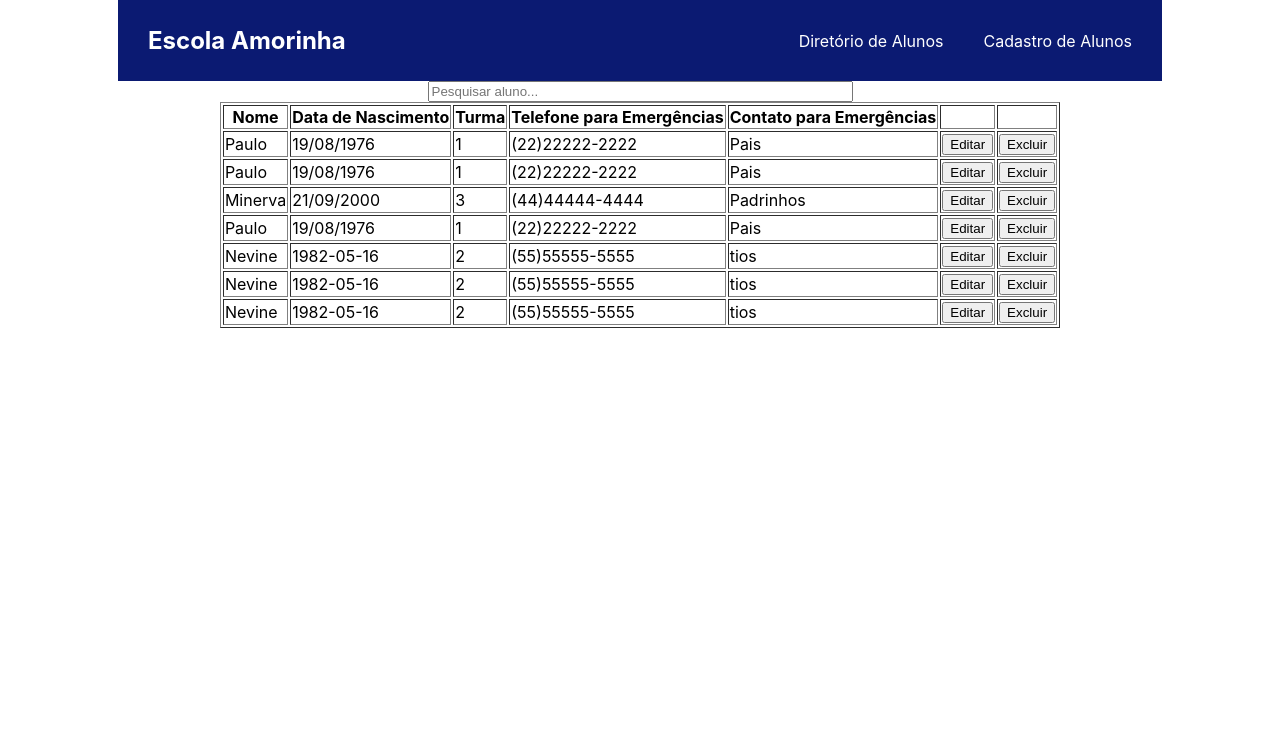
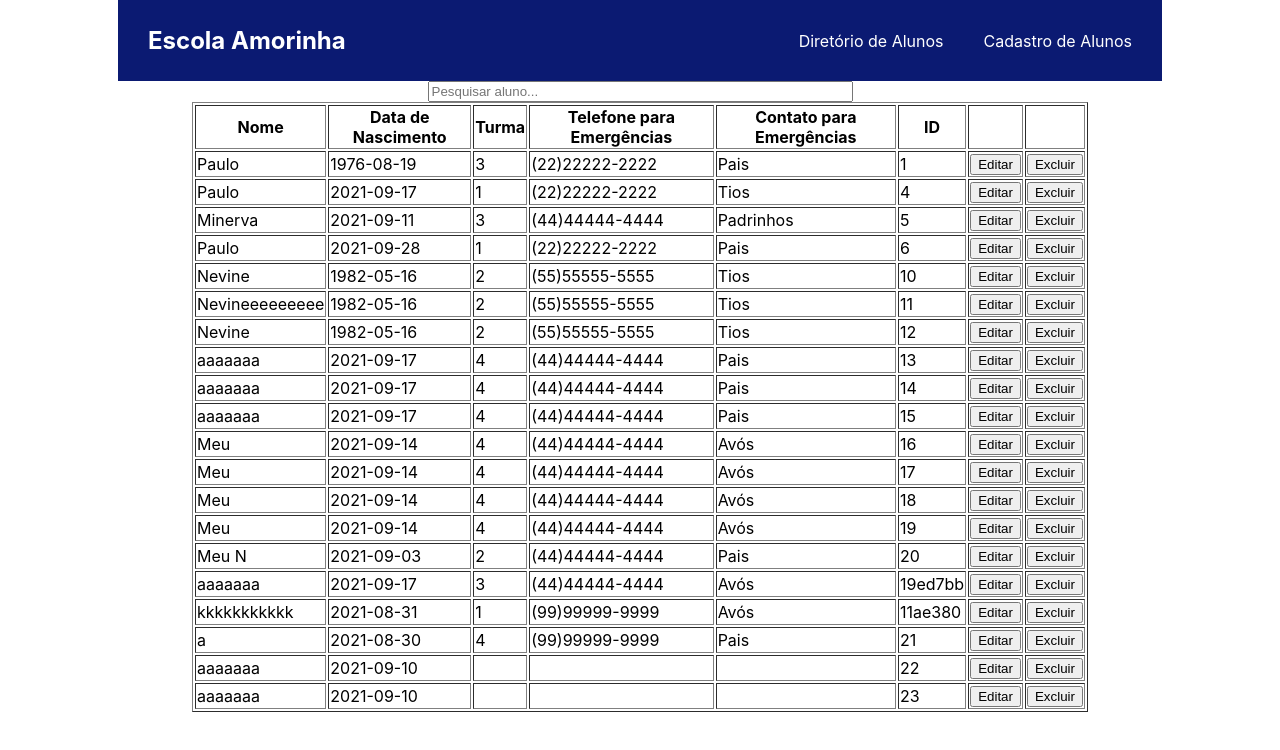
Before and after one commit to pnakashima/nova-escola-amorinha, a React (Create React App) app: page / in a window 1280 px wide. Shown: the top 750 px of the page. Built offline with nearby package versions, Linux system fonts and the light colour scheme; data requests are answered from the project's data file.

Commit message:
install sweetalert2, create EditPage and its funcionalities

```diff
--- a/package.json
+++ b/package.json
@@ -12,6 +12,7 @@
     "react-router": "^5.2.1",
     "react-router-dom": "^5.3.0",
     "react-scripts": "4.0.3",
+    "sweetalert2": "^11.1.5",
     "web-vitals": "^1.0.1"
   },
   "scripts": {
--- a/server.json
+++ b/server.json
@@ -3,12 +3,26 @@
     {
       "id": 1,
       "name": "Paulo",
-      "dob": "19/08/1976",
+      "dob": "1976-08-19",
       "responsible": "Nevine",
       "responsiblePhone": "(11)11111-1111",
       "emergency": "Pais",
       "emergencyPhone": "(22)22222-2222",
-      "foodRestricion": true,
+      "foodRestriction": "checked",
+      "restrictionDescription": "maracujá e goiaba",
+      "photoAuth": true,
+      "authorizedPeople": "Nevine",
+      "classNumber": "3",
+      "additionalObs": "Nenhuma"
+    },
+    {
+      "id": 4,
+      "name": "Paulo",
+      "dob": "2021-09-17",
+      "responsible": "Nevine",
+      "responsiblePhone": "(11)11111-1111",
+      "emergency": "Tios",
+      "emergencyPhone": "(22)22222-2222",
       "restrictionDescription": "maracujá e goiaba",
       "photoAuth": true,
       "authorizedPeople": "Nevine",
@@ -16,49 +30,33 @@
       "additionalObs": "Nenhuma"
     },
     {
+      "id": 5,
+      "name": "Minerva",
+      "dob": "2021-09-11",
+      "emergency": "Padrinhos",
+      "emergencyPhone": "(44)44444-4444",
+      "classNumber": 3
+    },
+    {
+      "id": 6,
       "name": "Paulo",
-      "dob": "19/08/1976",
+      "dob": "2021-09-28",
       "responsible": "Nevine",
       "responsiblePhone": "(11)11111-1111",
       "emergency": "Pais",
       "emergencyPhone": "(22)22222-2222",
-      "foodRestricion": true,
       "restrictionDescription": "maracujá e goiaba",
       "photoAuth": true,
       "authorizedPeople": "Nevine",
       "classNumber": "1",
-      "additionalObs": "Nenhuma",
-      "id": 4
-    },
-    {
-      "name": "Minerva",
-      "dob": "21/09/2000",
-      "classNumber": 3,
-      "emergencyPhone": "(44)44444-4444",
-      "emergency": "Padrinhos",
-      "id": 5
-    },
-    {
-      "name": "Paulo",
-      "dob": "19/08/1976",
-      "responsible": "Nevine",
-      "responsiblePhone": "(11)11111-1111",
-      "emergency": "Pais",
-      "emergencyPhone": "(22)22222-2222",
-      "foodRestricion": true,
-      "restrictionDescription": "maracujá e goiaba",
-      "photoAuth": true,
-      "authorizedPeople": "Nevine",
-      "classNumber": "1",
-      "additionalObs": "Nenhuma",
-      "id": 6
+      "additionalObs": "Nenhuma"
     },
     {
       "name": "Nevine",
       "dob": "1982-05-16",
       "responsible": "Naka",
       "responsiblePhone": "(33)33333-3333",
-      "emergency": "tios",
+      "emergency": "Tios",
       "emergencyPhone": "(55)55555-5555",
       "foodRestriction": "on",
       "restrictionDescription": "carne",
@@ -66,14 +64,29 @@
       "authorizedPeople": "Naka",
       "classNumber": "2",
       "additionalObs": "leaozinho",
-      "id": 7
+      "id": 10
+    },
+    {
+      "id": 11,
+      "name": "Nevineeeeeeeee",
+      "dob": "1982-05-16",
+      "responsible": "Naka",
+      "responsiblePhone": "(33)33333-3333",
+      "emergency": "Tios",
+      "emergencyPhone": "(55)55555-5555",
+      "foodRestriction": "on",
+      "restrictionDescription": "carne",
+      "photoAuth": "on",
+      "authorizedPeople": "Naka",
+      "classNumber": "2",
+      "additionalObs": "leaozinho"
     },
     {
       "name": "Nevine",
       "dob": "1982-05-16",
       "responsible": "Naka",
       "responsiblePhone": "(33)33333-3333",
-      "emergency": "tios",
+      "emergency": "Tios",
       "emergencyPhone": "(55)55555-5555",
       "foodRestriction": "on",
       "restrictionDescription": "carne",
@@ -81,22 +94,202 @@
       "authorizedPeople": "Naka",
       "classNumber": "2",
       "additionalObs": "leaozinho",
-      "id": 8
+      "id": 12
     },
     {
-      "name": "Nevine",
-      "dob": "1982-05-16",
-      "responsible": "Naka",
+      "name": "aaaaaaa",
+      "dob": "2021-09-17",
+      "responsible": "rrrrrr",
       "responsiblePhone": "(33)33333-3333",
-      "emergency": "tios",
-      "emergencyPhone": "(55)55555-5555",
-      "foodRestriction": "on",
-      "restrictionDescription": "carne",
-      "photoAuth": "on",
-      "authorizedPeople": "Naka",
+      "emergency": "Pais",
+      "emergencyPhone": "(44)44444-4444",
+      "foodRestriction": "checked",
+      "restrictionDescription": "aaaaaaaaaa",
+      "photoAuth": "checked",
+      "authorizedPeople": "eeeeeeeeee",
+      "classNumber": "4",
+      "additionalObs": "ttttttttttt",
+      "id": 13
+    },
+    {
+      "name": "aaaaaaa",
+      "dob": "2021-09-17",
+      "responsible": "rrrrrr",
+      "responsiblePhone": "(33)33333-3333",
+      "emergency": "Pais",
+      "emergencyPhone": "(44)44444-4444",
+      "foodRestriction": "checked",
+      "restrictionDescription": "aaaaaaaaaa",
+      "photoAuth": "checked",
+      "authorizedPeople": "eeeeeeeeee",
+      "classNumber": "4",
+      "additionalObs": "ttttttttttt",
+      "id": 14
+    },
+    {
+      "name": "aaaaaaa",
+      "dob": "2021-09-17",
+      "responsible": "rrrrrr",
+      "responsiblePhone": "(33)33333-3333",
+      "emergency": "Pais",
+      "emergencyPhone": "(44)44444-4444",
+      "foodRestriction": "checked",
+      "restrictionDescription": "aaaaaaaaaa",
+      "photoAuth": "checked",
+      "authorizedPeople": "eeeeeeeeee",
+      "classNumber": "4",
+      "additionalObs": "ttttttttttt",
+      "id": 15
+    },
+    {
+      "name": "Meu ",
+      "dob": "2021-09-14",
+      "responsible": "rrrrrr",
+      "responsiblePhone": "(33)33333-3333",
+      "emergency": "Avós",
+      "emergencyPhone": "(44)44444-4444",
+      "foodRestriction": "checked",
+      "restrictionDescription": "aaaaaaaaaa",
+      "photoAuth": "",
+      "authorizedPeople": "eeeeeeeeee",
+      "classNumber": "4",
+      "additionalObs": "ttttttttttt",
+      "id": 16
+    },
+    {
+      "name": "Meu ",
+      "dob": "2021-09-14",
+      "responsible": "rrrrrr",
+      "responsiblePhone": "(33)33333-3333",
+      "emergency": "Avós",
+      "emergencyPhone": "(44)44444-4444",
+      "foodRestriction": "checked",
+      "restrictionDescription": "aaaaaaaaaa",
+      "photoAuth": "",
+      "authorizedPeople": "eeeeeeeeee",
+      "classNumber": "4",
+      "additionalObs": "ttttttttttt",
+      "id": 17
+    },
+    {
+      "name": "Meu ",
+      "dob": "2021-09-14",
+      "responsible": "rrrrrr",
+      "responsiblePhone": "(33)33333-3333",
+      "emergency": "Avós",
+      "emergencyPhone": "(44)44444-4444",
+      "foodRestriction": "checked",
+      "restrictionDescription": "aaaaaaaaaa",
+      "photoAuth": "",
+      "authorizedPeople": "eeeeeeeeee",
+      "classNumber": "4",
+      "additionalObs": "ttttttttttt",
+      "id": 18
+    },
+    {
+      "name": "Meu ",
+      "dob": "2021-09-14",
+      "responsible": "rrrrrr",
+      "responsiblePhone": "(33)33333-3333",
+      "emergency": "Avós",
+      "emergencyPhone": "(44)44444-4444",
+      "foodRestriction": "checked",
+      "restrictionDescription": "aaaaaaaaaa",
+      "photoAuth": "",
+      "authorizedPeople": "eeeeeeeeee",
+      "classNumber": "4",
+      "additionalObs": "ttttttttttt",
+      "id": 19
+    },
+    {
+      "id": 20,
+      "name": "Meu N",
+      "dob": "2021-09-03",
+      "responsible": "rrrrrr",
+      "responsiblePhone": "(33)33333-3333",
+      "emergency": "Pais",
+      "emergencyPhone": "(44)44444-4444",
+      "foodRestriction": "",
+      "restrictionDescription": "aaaaaaaaaa",
+      "photoAuth": "checked",
+      "authorizedPeople": "eeeeeeeeee",
       "classNumber": "2",
-      "additionalObs": "leaozinho",
-      "id": 9
+      "additionalObs": "xxxxxx"
+    },
+    {
+      "id": "19ed7bb",
+      "name": "aaaaaaa",
+      "dob": "2021-09-17",
+      "responsible": "",
+      "responsiblePhone": "",
+      "emergency": "Avós",
+      "emergencyPhone": "(44)44444-4444",
+      "foodRestriction": "",
+      "restrictionDescription": "",
+      "photoAuth": "",
+      "authorizedPeople": "",
+      "classNumber": "3",
+      "additionalObs": ""
+    },
+    {
+      "id": "11ae380",
+      "name": "kkkkkkkkkkk",
+      "dob": "2021-08-31",
+      "responsible": "",
+      "responsiblePhone": "",
+      "emergency": "Avós",
+      "emergencyPhone": "(99)99999-9999",
+      "foodRestriction": "",
+      "restrictionDescription": "",
+      "photoAuth": "",
+      "authorizedPeople": "",
+      "classNumber": "1",
+      "additionalObs": ""
+    },
+    {
+      "id": 21,
+      "name": "a",
+      "dob": "2021-08-30",
+      "responsible": "",
+      "responsiblePhone": "",
+      "emergency": "Pais",
+      "emergencyPhone": "(99)99999-9999",
+      "foodRestriction": "",
+      "restrictionDescription": "",
+      "photoAuth": "",
+      "authorizedPeople": "",
+      "classNumber": "4",
+      "additionalObs": ""
+    },
+    {
+      "id": 22,
+      "name": "aaaaaaa",
+      "dob": "2021-09-10",
+      "responsible": "",
+      "responsiblePhone": "",
+      "emergency": "",
+      "emergencyPhone": "",
+      "foodRestriction": "",
+      "restrictionDescription": "",
+      "photoAuth": "",
+      "authorizedPeople": "",
+      "classNumber": "",
+      "additionalObs": ""
+    },
+    {
+      "id": 23,
+      "name": "aaaaaaa",
+      "dob": "2021-09-10",
+      "responsible": "",
+      "responsiblePhone": "",
+      "emergency": "",
+      "emergencyPhone": "",
+      "foodRestriction": "",
+      "restrictionDescription": "",
+      "photoAuth": "",
+      "authorizedPeople": "",
+      "classNumber": "",
+      "additionalObs": ""
     }
   ]
 }
--- a/src/components/ListItem/index.jsx
+++ b/src/components/ListItem/index.jsx
@@ -1,21 +1,4 @@
 
-
-// const alunos = [
-//     {
-//         name: "Paulo",
-//         dob: "19/08/1976",
-//         responsible: "Nevine",
-//         responsiblePhone: "(11)11111-1111",
-//         emergency: "Pais",
-//         emergencyPhone: "(22)22222-2222",
-//         foodRestricion: true,
-//         restrictionDescription: "maracujá e goiaba",
-//         photoAuth: true,
-//         authorizedPeople: "Nevine",
-//         classNumber: "1",
-//         additionalObs: "Nenhuma"
-//     }
-// ]
 
 const ListItem = ({ student, onEdit, onDelete }) => {
     return (
@@ -25,11 +8,11 @@ const ListItem = ({ student, onEdit, onDelete }) => {
             <td>{student.classNumber}</td>
             <td>{student.emergencyPhone}</td>
             <td>{student.emergency}</td>
+            <td>{student.id}</td>
             <td><button onClick={()=>onEdit(student.id)}>Editar</button></td>
             <td><button onClick={()=>onDelete(student.id)}>Excluir</button></td>
         </tr>
     )
 }
 
-
 export default ListItem
--- a/src/components/StudentForm/index.jsx
+++ b/src/components/StudentForm/index.jsx
@@ -1,8 +1,9 @@
-import { useState } from "react"
+import { useEffect, useState } from "react"
 
 
-const StudentForm = ({submitFunc}) => {
+const StudentForm = ({ student, submitFunc }) => {
 
+    const [id, setId] = useState("")
     const [name, setName] = useState("")
     const [dob, setDob] = useState("")
     const [responsible, setResponsible] = useState("")
@@ -16,6 +17,26 @@ const StudentForm = ({submitFunc}) => {
     const [classNumber, setClassNumber] = useState("")
     const [additionalObs, setAdditionalObs] = useState("")
 
+    useEffect(() => {
+        if (student) {
+            setId(student.id)
+            setName(student.name)
+            setDob(student.dob)
+            setResponsible(student.responsible)
+            setResponsiblePhone(student.responsiblePhone)
+            setEmergency(student.emergency)
+            setEmergencyPhone(student.emergencyPhone)
+            setFoodRestriction(student.foodRestriction)
+            setRestrictionDescription(student.restrictionDescription)
+            setPhotoAuth(student.photoAuth)
+            setAuthorizedPeople(student.authorizedPeople)
+            setClassNumber(student.classNumber)
+            setAdditionalObs(student.additionalObs)
+        }
+        // eslint-disable-next-line react-hooks/exhaustive-deps
+    }, [])
+
+    //const idGen = () => Math.floor((1 + Math.random()) * 0x1000000).toString(16)
 
     const phoneMask = (event) => {
         let text = event.target.value
@@ -32,9 +53,19 @@ const StudentForm = ({submitFunc}) => {
         return inputValue
     }
 
+    const handleCheck = (event) => {
+        const inputValue = event.target.checked
+        let checkValue = ""
+        if (inputValue === true) {
+            checkValue = "checked"
+        }
+        return checkValue
+    }
+
     const handleSubmit = (e) => {
         e.preventDefault()
         const student = {
+            id,
             name,
             dob,
             responsible,
@@ -48,7 +79,6 @@ const StudentForm = ({submitFunc}) => {
             classNumber,
             additionalObs
         }
-        console.log(student)
 
         submitFunc(student)
     }
@@ -62,7 +92,7 @@ const StudentForm = ({submitFunc}) => {
                 <input
                     type="text"
                     id="name"
-                    name="name"
+                    value={name}
                     onChange={(e) => setName(e.target.value)}
                 />
 
@@ -70,7 +100,7 @@ const StudentForm = ({submitFunc}) => {
                 <input
                     type="date"
                     id="dob"
-                    name="dob"
+                    value={dob}
                     onChange={(e) => setDob(e.target.value)}
                 />
 
@@ -78,7 +108,7 @@ const StudentForm = ({submitFunc}) => {
                 <input
                     type="text"
                     id="responsible"
-                    name="responsible"
+                    value={responsible}
                     onChange={(e) => setResponsible(e.target.value)}
                 />
 
@@ -86,13 +116,12 @@ const StudentForm = ({submitFunc}) => {
                 <input
                     type="text"
                     id="responsiblePhone"
-                    name="responsiblePhone"
+                    value={responsiblePhone}
                     onChange={(e) => setResponsiblePhone(phoneMask(e))}
                 />
 
                 <label htmlFor="emergency">Contato de emergência:</label>
                 <select
-                    name="emergency"
                     value={emergency}
                     onChange={(e) => setEmergency(e.target.value)}
                 >
@@ -107,7 +136,7 @@ const StudentForm = ({submitFunc}) => {
                 <input
                     type="text"
                     id="emergencyPhone"
-                    name="emergencyPhone"
+                    value={emergencyPhone}
                     onChange={(e) => setEmergencyPhone(phoneMask(e))}
                 />
 
@@ -115,8 +144,8 @@ const StudentForm = ({submitFunc}) => {
                     <input
                         type="checkbox"
                         id="foodRestriction"
-                        name="foodRestriction"
-                        onChange={(e) => setFoodRestriction(e.target.value)}
+                        checked={foodRestriction}
+                        onChange={(e) => setFoodRestriction(handleCheck(e))}
                     />
                     <label htmlFor="foodRestriction">Possui restrição alimentar</label>
                 </div>
@@ -125,7 +154,7 @@ const StudentForm = ({submitFunc}) => {
                 <input
                     type="text"
                     id="restrictionDescription"
-                    name="restrictionDescription"
+                    value={restrictionDescription}
                     onChange={(e) => setRestrictionDescription(e.target.value)}
                 />
 
@@ -133,8 +162,8 @@ const StudentForm = ({submitFunc}) => {
                     <input
                         type="checkbox"
                         id="photoAuth"
-                        name="photoAuth"
-                        onChange={(e) => setPhotoAuth(e.target.value)}
+                        checked={photoAuth}
+                        onChange={(e) => setPhotoAuth(handleCheck(e))}
                     />
                     <label htmlFor="photoAuth">Autorização de fotos e vídeos da criança</label>
                 </div>
@@ -143,13 +172,12 @@ const StudentForm = ({submitFunc}) => {
                 <input
                     type="text"
                     id="authorizedPeople"
-                    name="authorizedPeople"
+                    value={authorizedPeople}
                     onChange={(e) => setAuthorizedPeople(e.target.value)}
                 />
 
                 <label htmlFor="classNumber">Turma:</label>
                 <select
-                    name="classNumber"
                     value={classNumber}
                     onChange={(e) => setClassNumber(e.target.value)}
                 >
@@ -164,7 +192,7 @@ const StudentForm = ({submitFunc}) => {
                 <input
                     type="text"
                     id="additionalObs"
-                    name="additionalObs"
+                    value={additionalObs}
                     onChange={(e) => setAdditionalObs(e.target.value)}
                 />
 
--- a/src/pages/DirectoryPage/index.jsx
+++ b/src/pages/DirectoryPage/index.jsx
@@ -1,17 +1,18 @@
 import ListItem from "../../components/ListItem"
 import api from "../../services/api"
 import { useEffect, useState } from "react"
+import { useHistory } from 'react-router-dom'
 
 const DirectoryPage = () => {
 
     const [students, setStudents] = useState([])
     const [displayStudents, setDisplayStudents] = useState([])
 
+    const history = useHistory()
+
     const getInfo = async () => {
         try {
             const students = await api.get('/students')
-            // const info = { triggers: triggers.data, channels: channels.data, messages: messages.data }
-            // dispatch(loadInfo(info))
             setStudents(students.data)
             setDisplayStudents(students.data)
         } catch (error) {
@@ -25,10 +26,8 @@ const DirectoryPage = () => {
 
 
     const editStudent = async (id) => {
-        console.log("Edit", id)
-        const teste = { name: "Minerva", dob: "21/09/2000", classNumber: 3, emergencyPhone: "(44)44444-4444", emergency: "Padrinhos" }
-        const response = await api.put(`/students/${id}`, teste)
-        console.log(response.status)
+        const response = await api.get(`/students?id=${id}`)
+        history.push('/edit', response.data[0])
     }
 
     const deleteStudent = async (id) => {
@@ -44,26 +43,6 @@ const DirectoryPage = () => {
     }
 
 
-
-    // const body = {
-    //     "name": "Paulo",
-    //     "dob": "19/08/1976",
-    //     "responsible": "Nevine",
-    //     "responsiblePhone": "(11)11111-1111",
-    //     "emergency": "Pais",
-    //     "emergencyPhone": "(22)22222-2222",
-    //     "foodRestricion": true,
-    //     "restrictionDescription": "maracujá e goiaba",
-    //     "photoAuth": true,
-    //     "authorizedPeople": "Nevine",
-    //     "classNumber": "1",
-    //     "additionalObs": "Nenhuma"
-    // }
-
-    // const postMessage = async (body) => await api.post('/students', body)
-
-    // postMessage(body)
-
     return (
         <>
             <div className="students-list">
@@ -78,6 +57,7 @@ const DirectoryPage = () => {
                             <th>Turma</th>
                             <th>Telefone para Emergências</th>
                             <th>Contato para Emergências</th>
+                            <th>ID</th>
                             <th></th>
                             <th></th>
                         </tr>
--- /dev/null
+++ b/src/pages/EditPage/index.jsx
@@ -0,0 +1,23 @@
+import { useLocation } from "react-router"
+import StudentForm from "../../components/StudentForm"
+import api from "../../services/api"
+
+const EditPage = () => {
+    const location = useLocation()
+
+    const student = location.state
+
+    const saveChanges = async (student) => {
+        const id = student.id
+        const response = await api.put(`/students/${id}`, student)
+        console.log(response.status)
+    }
+
+    return (
+        <>
+            <StudentForm student={student} submitFunc={saveChanges} />
+        </>
+    )
+}
+
+export default EditPage
```
Also changed, not shown: src/pages/RegisterPage/index.jsx (+27 -8 lines), src/routes/index.js (+6 -1 lines), 1 other file (tests, documents, lock files or other folders).
